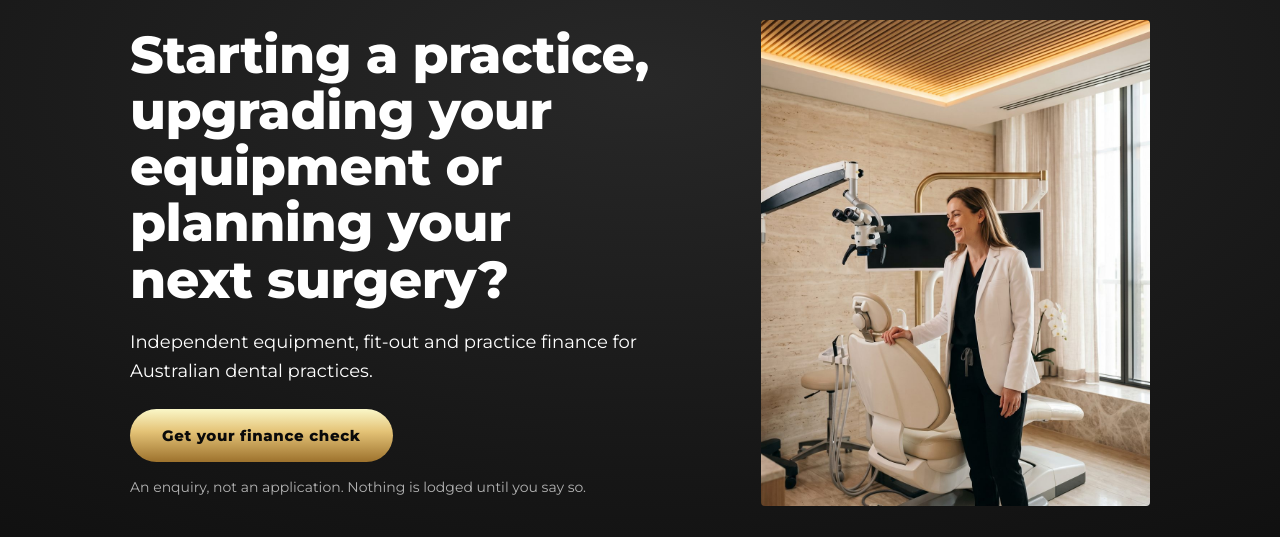
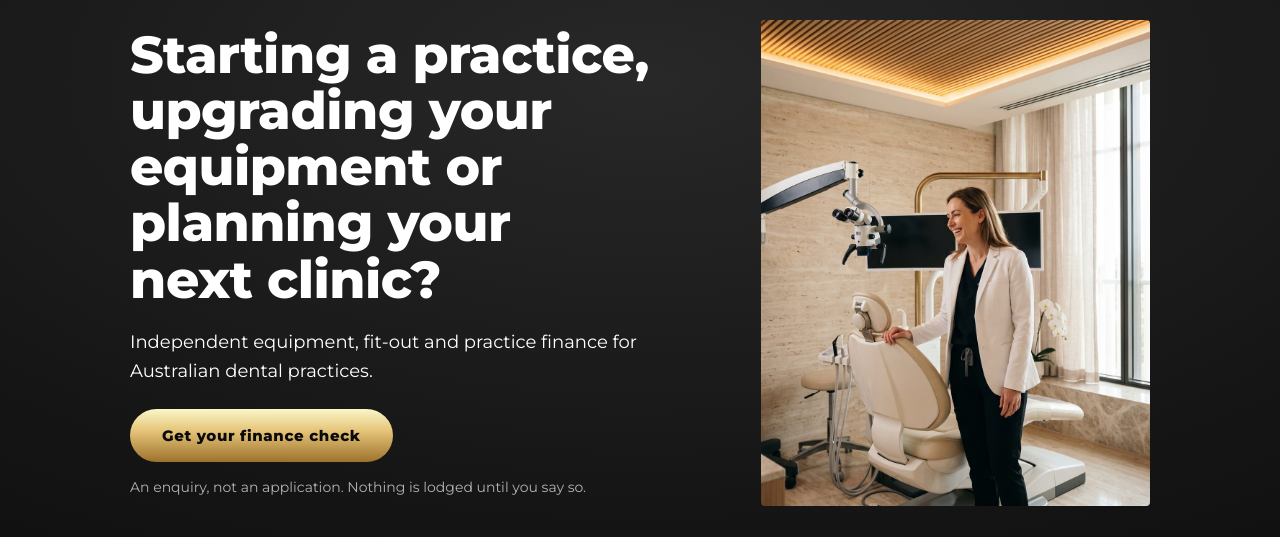
Before and after one commit to JGOLend/dental-landing-page, a plain HTML site: page dental/index.html in a window 1280 px wide. Shown: the part 263-800 px from the top of the page. Drawn offline with Linux system fonts and the light colour scheme.

Commit message:
Swap 'surgery' for 'clinic' in the hero headline
Avoids repeating 'practice' twice in the same sentence.

Co-Authored-By: Claude Sonnet 5 <noreply@anthropic.com>

```diff
--- a/dental/index.html
+++ b/dental/index.html
@@ -4,7 +4,7 @@
 <meta charset="utf-8">
 <meta name="viewport" content="width=device-width, initial-scale=1">
 <title>Equipment finance for dentists | JGO Lending</title>
-<meta name="description" content="Independent equipment, fit-out and practice finance for Australian dental practices. Starting a practice, upgrading your equipment or planning your next surgery?">
+<meta name="description" content="Independent equipment, fit-out and practice finance for Australian dental practices. Starting a practice, upgrading your equipment or planning your next clinic?">
 <meta name="theme-color" content="#0A0A0A">
 <link rel="preconnect" href="https://fonts.googleapis.com">
 <link rel="preconnect" href="https://fonts.gstatic.com" crossorigin>
@@ -639,7 +639,7 @@
 
     <div class="hero-grid">
       <div>
-        <h1>Starting a practice, upgrading your equipment or planning your next surgery?</h1>
+        <h1>Starting a practice, upgrading your equipment or planning your next clinic?</h1>
         <p class="body-text hero-sub">Independent equipment, fit-out and practice finance for Australian dental practices.</p>
         <div class="hero-actions">
           <a href="#enquire" class="btn btn-hero">Get your finance check</a>
```
